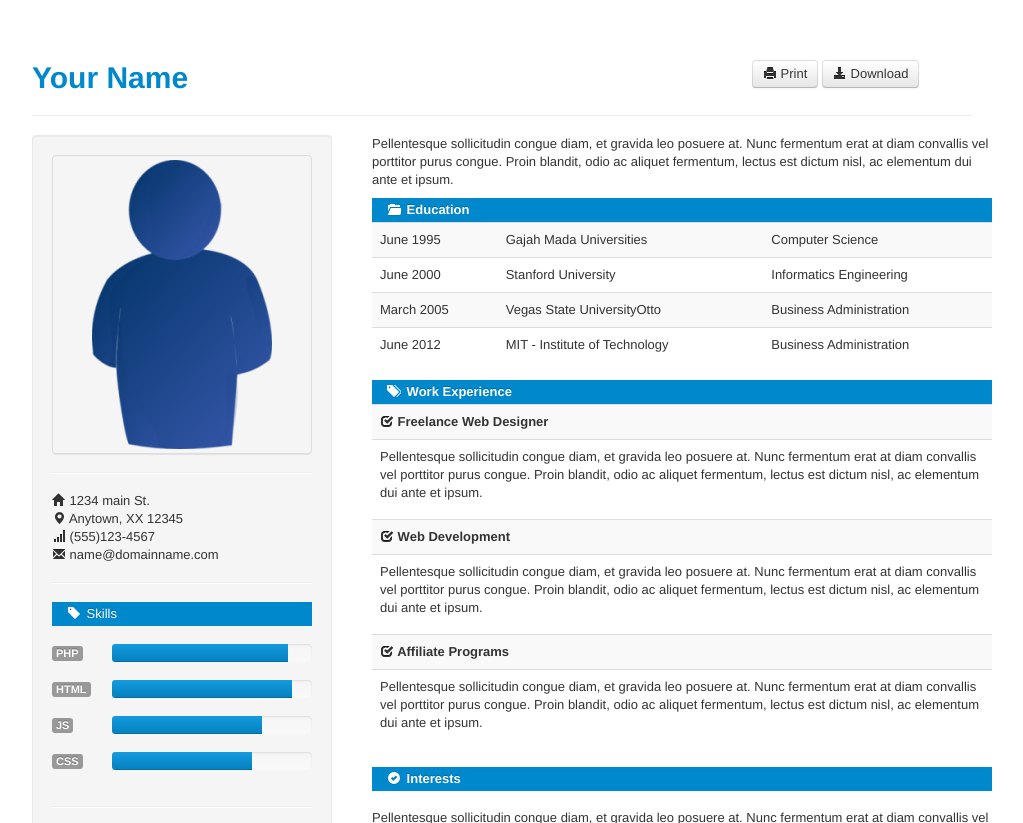
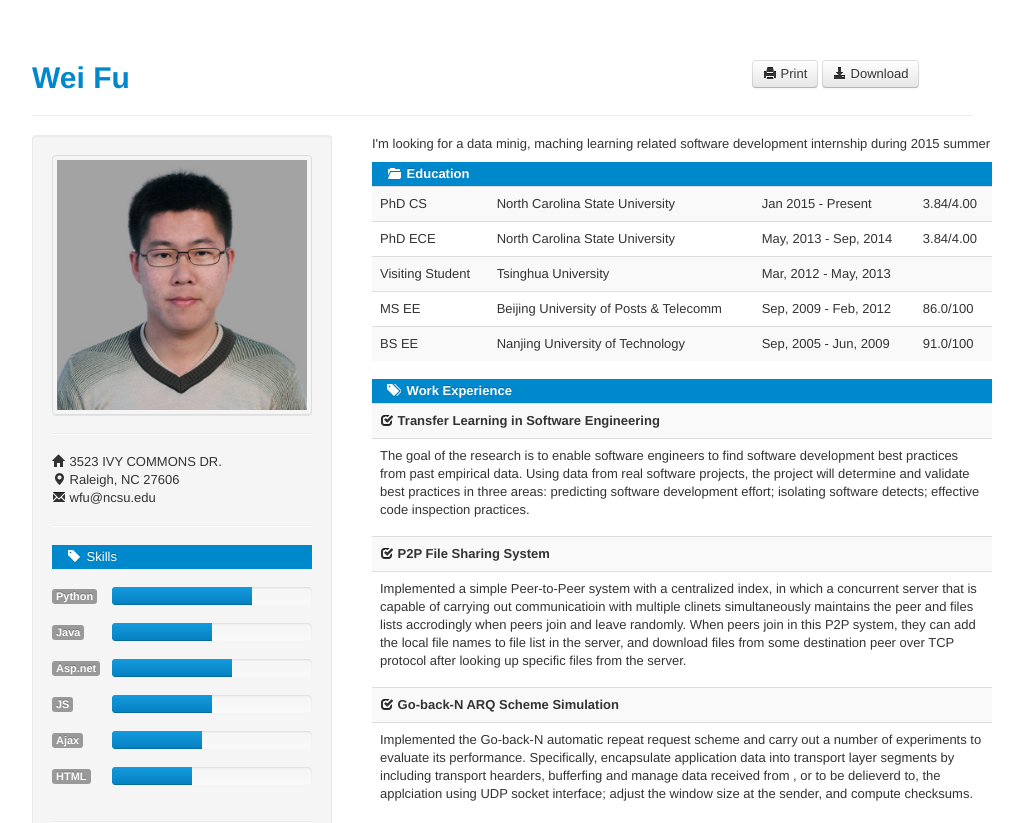
Before and after one commit to WeiFoo/WeiFoo.github.io, a plain HTML site: page index.html in a window 1280 px wide. Shown: the top 823 px of the page, without its empty margins (138-1161 px from the left). Drawn offline with Linux system fonts and the light colour scheme.

Commit message:
update experience and education

```diff
--- a/index.html
+++ b/index.html
@@ -3,7 +3,7 @@
 <html lang="en">
   <head>
     <meta charset="utf-8">
-    <title>Elegant - Curriculum Vitae</title>
+    <title>Wei Fu</title>
     <meta name="viewport" content="width=device-width, initial-scale=1.0">
     <meta name="description" content="Elegant Curriculum Vitae">
     <meta name="author" content="nur fajaruddin">
@@ -31,7 +31,7 @@
     <div class="container">
 	<div class="row">
 			<div class="span9 logo">
-				<h1><a href="#">Your Name</a> </h1>
+				<h1><a href="#">Wei Fu</a> </h1>
 			</div>
 			<div class="span3 pull-right">
 				<p><a class="btn w101" href="#"><i class="icon-print"></i> Print</a> <a class="btn w101" href="#"><i class="icon-download-alt"></i> Download</a></p>
@@ -42,14 +42,14 @@
 		<div class="span4">
 			<div class="well sidebar-nav">
 				<a href="#" class="thumbnail">
-					<img src="img/photo.png" alt="">
+					<img src="img/wei.jpg" alt="">
 				</a>
 				<hr>
 				<address>
-					<i class="icon-home"></i> 1234 main St. <br>
-					<i class="icon-map-marker"></i> Anytown, XX 12345 <br>
-					<i class="icon-signal"></i> (555)123-4567 <br>
-					<i class="icon-envelope"></i> name@domainname.com <br>
+					<i class="icon-home"></i> 3523 IVY COMMONS DR. <br>
+					<i class="icon-map-marker"></i> Raleigh, NC 27606 <br>
+					<!--<i class="icon-signal"></i> (555)123-4567 <br>-->
+					<i class="icon-envelope"></i> wfu@ncsu.edu <br>
 				</address>
 				<hr>
 				<ul class="nav nav-list">
@@ -59,10 +59,42 @@
 				<!--Skill-->
 				<div class="row">
 					<div class="span1">
-						<span class="label ">PHP</span>
+						<span class="label ">Python</span>
 					</div><!--/span1-->
 					<div class="progress">
-						<div class="bar" style="width: 88%"></div>
+						<div class="bar" style="width: 70%"></div>
+					</div><!--/progress bar-->
+				</div><!--/row-->
+				<div class="row">
+					<div class="span1">
+						<span class="label ">Java</span>
+					</div><!--/span1-->
+					<div class="progress">
+						<div class="bar" style="width: 50%"></div>
+					</div><!--/progress bar-->
+				</div><!--/row-->
+				<div class="row">
+					<div class="span1">
+						<span class="label ">Asp.net</span>
+					</div><!--/span1-->
+					<div class="progress">
+						<div class="bar" style="width: 60%"></div>
+					</div><!--/progress bar-->
+				</div><!--/row-->
+				<div class="row">
+					<div class="span1">
+						<span class="label ">JS</span>
+					</div><!--/span1-->
+					<div class="progress">
+						<div class="bar" style="width: 50%"></div>
+					</div><!--/progress bar-->
+				</div><!--/row-->
+				<div class="row">
+					<div class="span1">
+						<span class="label ">Ajax</span>
+					</div><!--/span1-->
+					<div class="progress">
+						<div class="bar" style="width: 45%"></div>
 					</div><!--/progress bar-->
 				</div><!--/row-->
 				<div class="row">
@@ -70,23 +102,7 @@
 						<span class="label ">HTML</span>
 					</div><!--/span1-->
 					<div class="progress">
-						<div class="bar" style="width: 90%"></div>
-					</div><!--/progress bar-->
-				</div><!--/row-->
-				<div class="row">
-					<div class="span1">
-						<span class="label ">JS</span>
-					</div><!--/span1-->
-					<div class="progress">
-						<div class="bar" style="width: 75%"></div>
-					</div><!--/progress bar-->
-				</div><!--/row-->
-				<div class="row">
-					<div class="span1">
-						<span class="label ">CSS</span>
-					</div><!--/span1-->
-					<div class="progress">
-						<div class="bar" style="width: 70%"></div>
+						<div class="bar" style="width: 40%"></div>
 					</div><!--/progress bar-->
 				</div><!--/row-->
 				<!--/Skill-->
@@ -112,7 +128,7 @@
 
 		<div class="span8">
 			<div class="span8">
-				<p>Pellentesque sollicitudin congue diam, et gravida leo posuere at. Nunc fermentum erat at diam convallis vel porttitor purus congue. Proin blandit, odio ac aliquet fermentum, lectus est dictum nisl, ac elementum dui ante et ipsum. </p>
+				<p>I'm looking for a data minig, maching learning related software development internship during  2015 summer</p>
 			</div><!--/span-->
 			<div class="span8">
 				<ul class="nav nav-list">
@@ -121,24 +137,34 @@
 				<table class="table table-striped">
 					<tbody>
 					  <tr>
-						<td>June 1995</td>
-						<td>Gajah Mada Universities</td>
-						<td>Computer Science</td>
+						<td>PhD CS</td>
+						<td>North Carolina State University</td>
+						<td>Jan 2015 - Present</td>
+						<td> 3.84/4.00</td>
 					  </tr>
 					  <tr>
-						<td>June 2000</td>
-						<td>Stanford University</td>
-						<td>Informatics Engineering</td>
+						<td>PhD ECE</td>
+						<td>North Carolina State University</td>
+						<td>May, 2013 - Sep, 2014</td>
+						<td>3.84/4.00</td>
 					  </tr>
 					  <tr>
-						<td>March 2005</td>
-						<td>Vegas State UniversityOtto</td>
-						<td>Business Administration</td>
+						<td>Visiting Student</td>
+						<td>Tsinghua University</td>
+						<td>Mar, 2012 - May, 2013</td>
+						<td> </td>
 					  </tr>
 					  <tr>
-						<td>June 2012</td>
-						<td>MIT - Institute of Technology</td>
-						<td>Business Administration</td>
+						<td>MS EE</td>
+						<td>Beijing University of Posts & Telecomm</td>
+						<td> Sep, 2009 - Feb, 2012</td>
+						<td> 86.0/100</td>
+					  </tr>
+					  <tr>
+						<td>BS EE</td>
+						<td>Nanjing University of Technology</td>
+						<td>Sep, 2005 - Jun, 2009</td>
+						<td>91.0/100</td>
 					  </tr>
 					</tbody>
 				  </table>
@@ -150,22 +176,22 @@
 				<table class="table table-striped">
 					<tbody>
 					  <tr>
-						<th><i class="icon-black icon-check"></i>  Freelance Web Designer</th>
+						<th><i class="icon-black icon-check"></i> Transfer Learning in Software Engineering</th>
 					  </tr>
 					  <tr>
-						<td><p>Pellentesque sollicitudin congue diam, et gravida leo posuere at. Nunc fermentum erat at diam convallis vel porttitor purus congue. Proin blandit, odio ac aliquet fermentum, lectus est dictum nisl, ac elementum dui ante et ipsum.</p></td>
+						<td><p>The goal of the research is to enable software engineers to find software development best practices from past empirical data.  Using data from real software projects, the project will determine and validate best practices in three areas: predicting software development effort; isolating software detects; effective code inspection practices.</p></td>
 					  </tr>
 					  <tr>
-						<th><i class="icon-black icon-check"></i>  Web Development</th>
+						<th><i class="icon-black icon-check"></i> P2P File Sharing System </th>
 					  </tr>
 					  <tr>
-						<td><p>Pellentesque sollicitudin congue diam, et gravida leo posuere at. Nunc fermentum erat at diam convallis vel porttitor purus congue. Proin blandit, odio ac aliquet fermentum, lectus est dictum nisl, ac elementum dui ante et ipsum.<p></td>
+						<td><p>Implemented a simple Peer-to-Peer system with a centralized index, in which a concurrent server that is capable of carrying out communicatioin with multiple clinets simultaneously maintains the peer  and files lists accrodingly when peers join  and leave randomly. When peers join in this P2P system, they can add the local file names to file list in the server, and download files from some destination peer over TCP protocol after looking up specific files from the server.   <p></td>
 					  </tr>
 					  <tr>
-						<th><i class="icon-black icon-check"></i>  Affiliate Programs</th>
+						<th><i class="icon-black icon-check"></i> Go-back-N ARQ Scheme Simulation</th>
 					  </tr>
 					  <tr>
-						<td><p>Pellentesque sollicitudin congue diam, et gravida leo posuere at. Nunc fermentum erat at diam convallis vel porttitor purus congue. Proin blandit, odio ac aliquet fermentum, lectus est dictum nisl, ac elementum dui ante et ipsum.<p></td>
+						<td><p>Implemented the Go-back-N automatic repeat request scheme and carry out a number of experiments to evaluate its performance. Specifically, encapsulate application data into transport layer segments by including transport hearders, bufferfing and manage data received from , or to be delieverd to, the applciation using UDP socket interface; adjust the window size at the sender, and compute checksums.<p></td>
 					  </tr>
 					</tbody>
 				  </table>
```
Also changed, not shown: img/wei.jpg (added), 3 other files.
